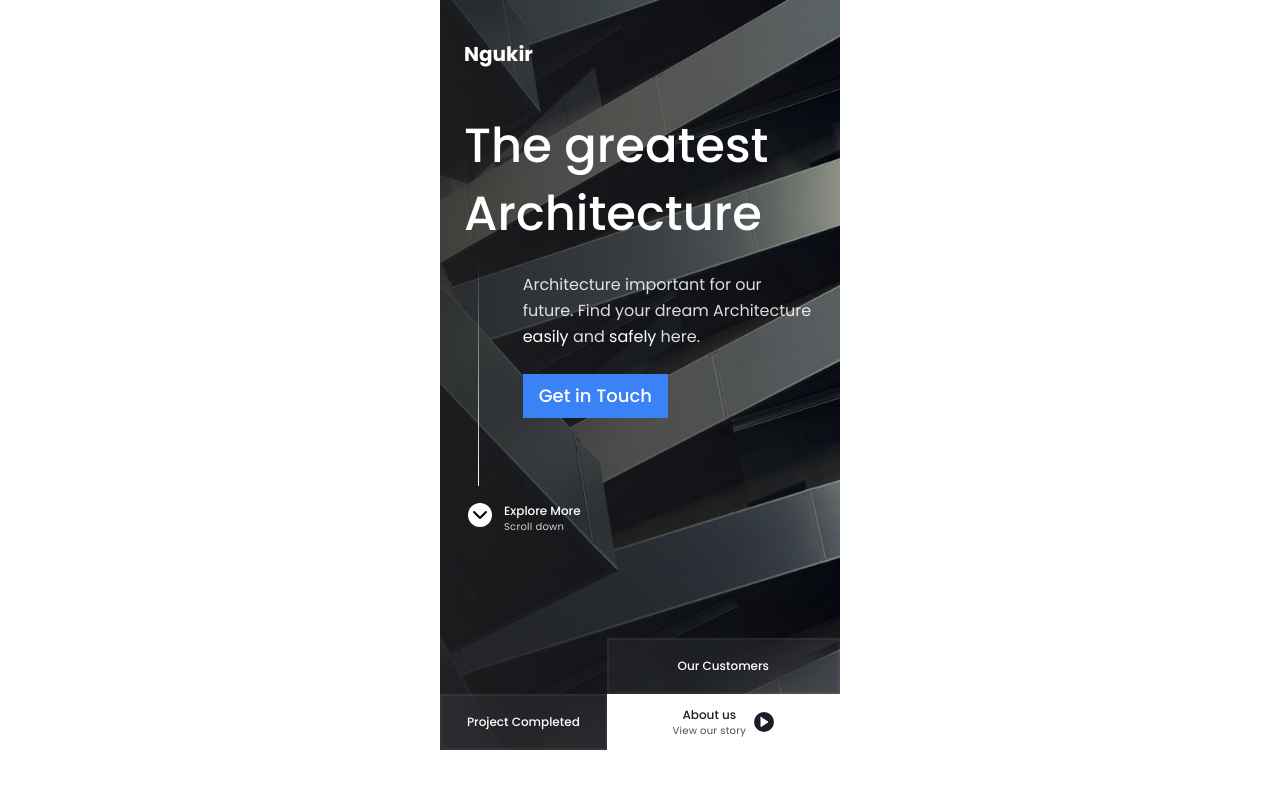
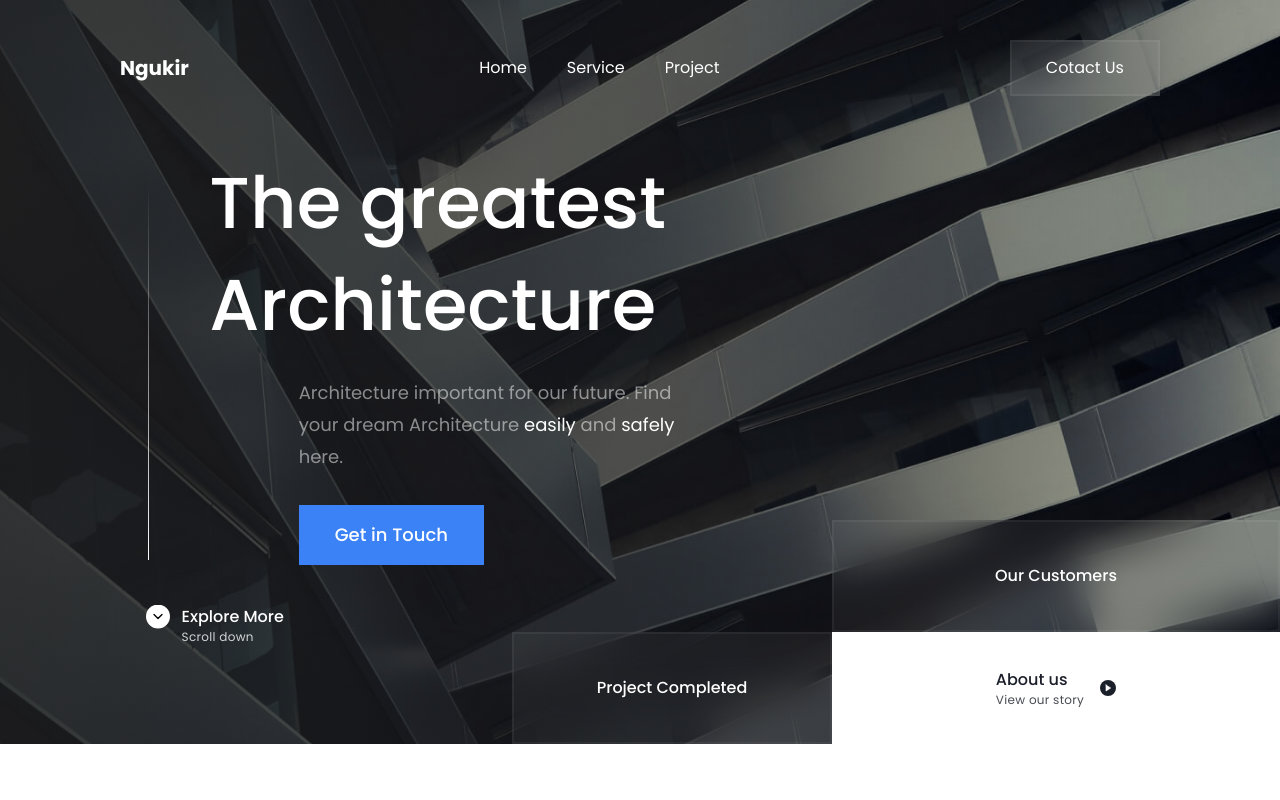
Before and after one commit to hisyamakbar/ngukir-landing-page, a Next.js app: page / in a window 1280 px wide. Shown: the top 800 px of the page. Built offline with nearby package versions, Linux system fonts and the light colour scheme.

Commit message:
Separated hero section and navigation bar components with responsive design

```diff
--- a/src/app/page.tsx
+++ b/src/app/page.tsx
@@ -1,6 +1,7 @@
 "use client";
 
-import { ChevronDown, ChevronRight, Mail, Menu, MoveUpRight, Play, X, Instagram, Dribbble, Twitter, Youtube } from "lucide-react";
+import { Header } from "@/components/Header";
+import { ChevronDown, Mail, Menu, MoveUpRight, Play, X, Instagram, Dribbble, Twitter, Youtube } from "lucide-react";
 import Image from "next/image";
 import { useState } from "react";
 
@@ -12,92 +13,8 @@ export default function Home() {
 	};
 
 	return (
-		<main className=" max-w-[400px] mx-auto">
-			{isOpen && <div className="fixed inset-0 z-30 bg-black opacity-50" onClick={toggleMenu}></div>}
-			<nav className="absolute z-10 px-6 mt-10 w-dvw max-w-[400px]">
-				<div className="flex items-center justify-between">
-					<div>
-						<a href="#" className="text-xl font-bold text-white">
-							Ngukir
-						</a>
-					</div>
-					<div className="md:hidden">
-						{/* Mobile Menu Button */}
-						<button onClick={toggleMenu}>
-							<Menu size={24} color="white" />
-						</button>
-					</div>
-				</div>
-				{/* Mobile Menu (Hidden by default) */}
-				<nav className={`transition-opacity ${isOpen ? "fixed opacity-1" : "hidden opacity-0"} h-dvh w-max z-50 top-0 bg right-0 bg-gradient-to-tl bg-zinc-900 to-transparent  p-10 md:hidden `}>
-					<div className="flex flex-col justify-center h-full items-left w-max ">
-						<a onClick={toggleMenu} className="block py-3 text-white ">
-							Home
-						</a>
-						<a onClick={toggleMenu} className="block py-3 text-white">
-							Service
-						</a>
-						<a onClick={toggleMenu} className="block py-3 text-white">
-							Project
-						</a>
-					</div>
-				</nav>
-			</nav>
-			{/* hero section */}
-			<header className=" bg-hero-img h-[750px] bg-center bg-cover px-6 relative">
-				<div className="container">
-					<div className="grid grid-cols-12">
-						<div className="col-span-full mt-28">
-							<h1 className=" text-white text-5xl font-medium leading-[68px]">
-								The greatest <br className=" md:hidden" /> Architecture
-							</h1>
-						</div>
-						<div className="flex items-center justify-center col-span-1 row-span-3 p-2">
-							<div className=" w-[1px] bg-gradient-to-b to-white from-transparent h-[230px]"></div>
-						</div>
-						<div className="col-start-3 col-span-full mt-6 text-white text-opacity-[0.85] text-base leading-relaxed">
-							<p>
-								Architecture important for our future. Find your dream Architecture <span className="text-white ">easily</span> and <span className="text-white ">safely</span> here.
-							</p>
-						</div>
-						<div className="col-start-3 mt-6 cursor-pointer col-span-full">
-							<a className="inline-flex items-center justify-center px-4 py-2 text-lg font-medium text-white bg-blue-500 ">Get in Touch</a>
-						</div>
-						<div className="row-start-5 pl-1 mt-4 col-span-full">
-							<div className="flex gap-3 cursor-pointer animate-bounce">
-								<div className="flex items-center justify-center bg-white rounded-full h-fit ">
-									<ChevronDown color="black" size={24} />
-								</div>
-								<div className="flex flex-col">
-									<p className="text-xs font-medium text-white ">Explore More</p>
-									<p className="text-white text-opacity-80 text-[10px] font-normal tracking-wide">Scroll down</p>
-								</div>
-							</div>
-						</div>
-					</div>
-				</div>
-
-				{/* decoration */}
-				<div className="absolute bottom-0 right-0 grid grid-cols-12 h-[112px] w-dvw max-w-[400px] text-center">
-					<div className=" col-start-6 col-span-full flex justify-center items-center bg-white bg-opacity-5 backdrop-blur-[20px] ring-inset ring-2 ring-white ring-opacity-5 min-h-14 ">
-						<p className="text-xs font-medium text-center text-white ">Our Customers</p>
-					</div>
-					<div className="row-start-2 col-span-5 bg-white bg-opacity-5 backdrop-blur-[20px] ring-inset ring-2 ring-white ring-opacity-5 flex justify-center items-center min-h-14">
-						<p className="text-xs font-medium text-center text-white ">Project Completed</p>
-					</div>
-					<div className="flex flex-col items-center justify-center col-span-7 row-start-2 bg-white min-h-14">
-						<div className="flex flex-row items-center justify-center gap-2">
-							<div className="flex flex-col">
-								<p className="text-xs font-medium text-[#1B1F29] ">About us</p>
-								<p className=" text-[#1B1F29] text-opacity-80 text-[10px] font-normal tracking-wide w-max">View our story</p>
-							</div>
-							<div className="flex items-center justify-center p-1 bg-[#1B1F29] rounded-full">
-								<Play size={12} fill="white" stroke="white" />
-							</div>
-						</div>
-					</div>
-				</div>
-			</header>
+		<main className="mx-auto">
+			<Header />
 			{/* second secion */}
 			<section className="mt-14">
 				<div className="container">
--- /dev/null
+++ b/src/components/Header.tsx
@@ -0,0 +1,65 @@
+import React from "react";
+
+import { ChevronDown, Play } from "lucide-react";
+
+import { Navbar } from "./Navbar";
+
+export const Header = () => {
+	return (
+		<header className=" bg-hero-img h-[744px] bg-center bg-cover px-[35px] relative md:h-[504px] md:px-[70px] lg:h-[744px] lg:px-[120px]">
+			<Navbar ClassName="flex items-center justify-between pt-10 mb-10 md:mb-14" />
+			<div className="grid grid-cols-4 md:grid-cols-8 gap-x-4 lg:grid-cols-12 lg:gap-x-8 md:gap-x-4">
+				<h1 className="col-span-full text-white text-5xl font-medium leading-[68px] md:col-start-2 md:col-span-full lg:text-7xl lg:leading-[102px] mb-2">
+					The greatest <br className=" md:block" /> Architecture
+				</h1>
+				{/* Line Decoration */}
+				<div className="flex items-center justify-center col-span-1 row-span-2 p-2 md:row-start-1 md:row-span-3 lg:py-8 lg:px-0">
+					<div className=" w-[1px] bg-gradient-to-b to-white from-transparent h-[216px] md:h-[280px] lg:h-[376px]"></div>
+				</div>
+				{/* End of Line Decoration */}
+				<div className="flex max-w-80 flex-col col-span-3 row-span-2 gap-6 md:col-start-3 md:lg:max-w-full md:col-span-5 lg:col-start-3 lg:col-span-5 lg:gap-8">
+					<p className="text-white text-opacity-[0.5] text-base leading-relaxed lg:text-lg lg:leading-8">
+						Architecture important for our future. Find your dream Architecture <span className="text-white ">easily</span> and <span className="text-white ">safely</span> here.
+					</p>
+					<a tabIndex={1} className="inline-flex items-center justify-center px-4 py-2 text-lg font-medium text-white bg-blue-500 cursor-pointer size-fit lg:py-4 lg:px-9">
+						Get in Touch
+					</a>
+				</div>
+				{/* Scroll Down  */}
+				<div className="mt-2 col-span-full ml-[7dvw] row-start-auto md:ml-[3dvw] lg:ml-[2dvw] lg:mt-4">
+					<div className="flex gap-3 cursor-pointer animate-bounce">
+						<div className="flex items-center justify-center bg-white rounded-full size-6">
+							<ChevronDown color="black" size={16} />
+						</div>
+						<div className="flex flex-col">
+							<p className="text-xs font-medium text-white lg:text-base">Explore More</p>
+							<p className="text-white text-opacity-80 text-[10px] font-normal tracking-wide lg:text-xs">Scroll down</p>
+						</div>
+					</div>
+				</div>
+				{/* End of Scroll Down */}
+			</div>
+
+			{/* decoration */}
+			<div className="absolute bottom-0 right-0 grid grid-cols-12 w-dvw max-w-[400px] text-center lg:max-w-screen-md">
+				<div className=" col-start-6 col-span-full flex justify-center items-center bg-white bg-opacity-5 backdrop-blur-[20px] ring-inset ring-2 ring-white ring-opacity-5 min-h-14 lg:min-h-28">
+					<p className="text-xs font-medium text-center text-white lg:text-base">Our Customers</p>
+				</div>
+				<div className="row-start-2 col-span-5 bg-white bg-opacity-5 backdrop-blur-[20px] ring-inset ring-2 ring-white ring-opacity-5 flex justify-center items-center min-h-14 lg:min-h-28">
+					<p className="text-xs font-medium text-center text-white lg:text-base">Project Completed</p>
+				</div>
+				<div className="flex flex-col items-center justify-center col-span-7 row-start-2 bg-white min-h-14 lg:min-h-28">
+					<div className="flex flex-row items-center justify-center gap-4">
+						<div className="flex flex-col items-start">
+							<p className="text-xs font-medium text-[#1B1F29] lg:text-base">About us</p>
+							<p className=" text-[#1B1F29] text-opacity-80 text-[10px] font-normal tracking-wide w-max lg:text-xs">View our story</p>
+						</div>
+						<div className="flex items-center justify-center size-4 bg-[#1B1F29] rounded-full">
+							<Play size={8} fill="white" stroke="white" />
+						</div>
+					</div>
+				</div>
+			</div>
+		</header>
+	);
+};
--- /dev/null
+++ b/src/components/Navbar.tsx
@@ -0,0 +1,53 @@
+"use client";
+
+import React, { useState } from "react";
+
+import { Menu } from "lucide-react";
+
+interface NavbarProps {
+	ClassName: string;
+}
+
+export const Navbar: React.FC<NavbarProps> = ({ ClassName }) => {
+	const [isOpen, setIsOpen] = useState(false);
+
+	const toggleMenu = () => {
+		setIsOpen(!isOpen);
+	};
+	return (
+		<nav className={ClassName}>
+			{isOpen && <div className="fixed inset-0 z-30 bg-black opacity-50" onClick={toggleMenu}></div>}
+			<div>
+				<a href="#" className="text-xl font-bold text-white">
+					Ngukir
+				</a>
+			</div>
+			<div className="hidden md:flex gap-10 text-white text-sm lg:text-base">
+				<a href="#">Home</a>
+				<a href="#">Service</a>
+				<a href="#">Project</a>
+			</div>
+			<a className="hidden md:flex gap-10 text-white text-sm bg-white bg-opacity-[0.07] backdrop-blur-[20px] ring-inset ring-2 ring-white ring-opacity-5 justify-center items-center px-4 py-2 lg:text-base lg:px-9 lg:py-4" href="#">
+				Cotact Us
+			</a>
+			{/* Mobile Menu Button */}
+			<button onClick={toggleMenu} className="md:hidden">
+				<Menu size={24} color="white" />
+			</button>
+			{/* Mobile Menu */}
+			<nav className={`transition-opacity ${isOpen ? "fixed opacity-1" : "hidden opacity-0"} h-dvh w-max z-50 top-0 bg right-0 bg-gradient-to-tl bg-zinc-900 to-transparent p-10 md:hidden `}>
+				<div className="flex flex-col justify-center h-full items-left w-max ">
+					<a onClick={toggleMenu} className="block py-3 text-white ">
+						Home
+					</a>
+					<a onClick={toggleMenu} className="block py-3 text-white">
+						Service
+					</a>
+					<a onClick={toggleMenu} className="block py-3 text-white">
+						Project
+					</a>
+				</div>
+			</nav>
+		</nav>
+	);
+};
```
